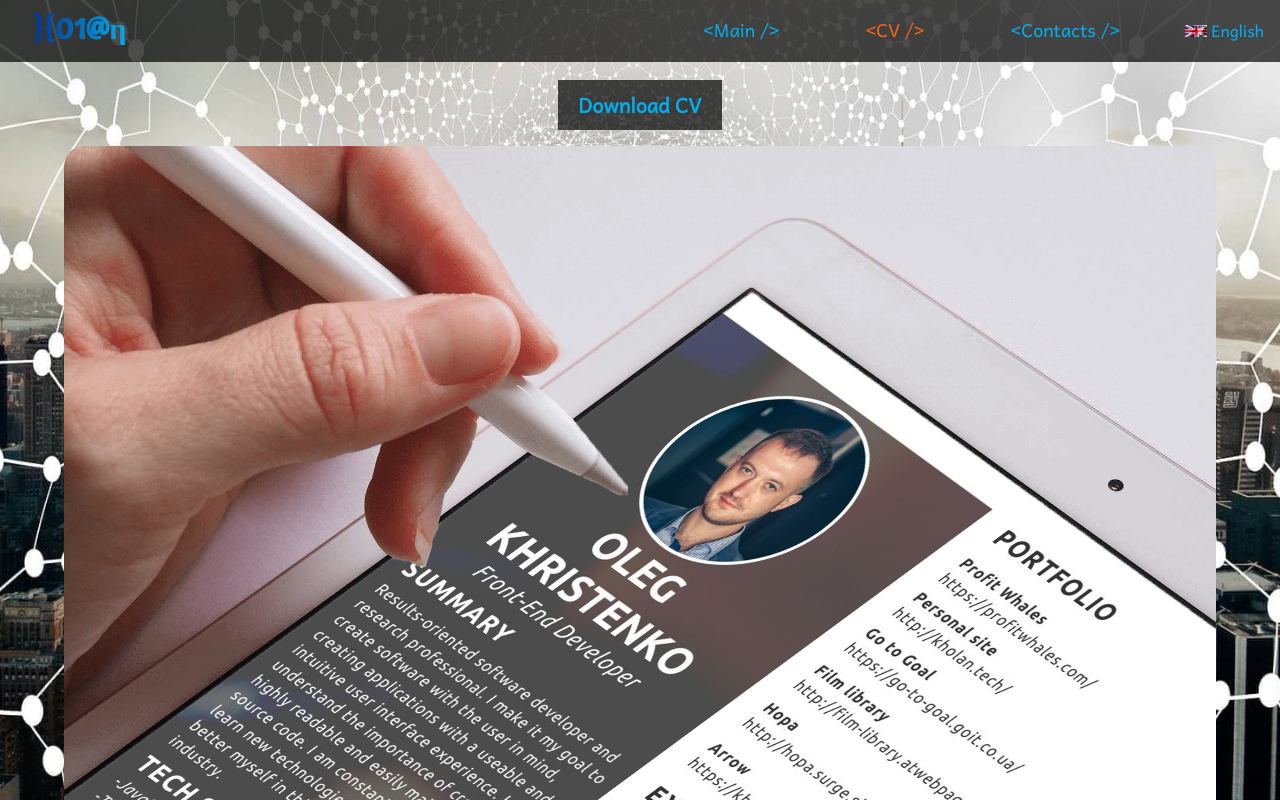
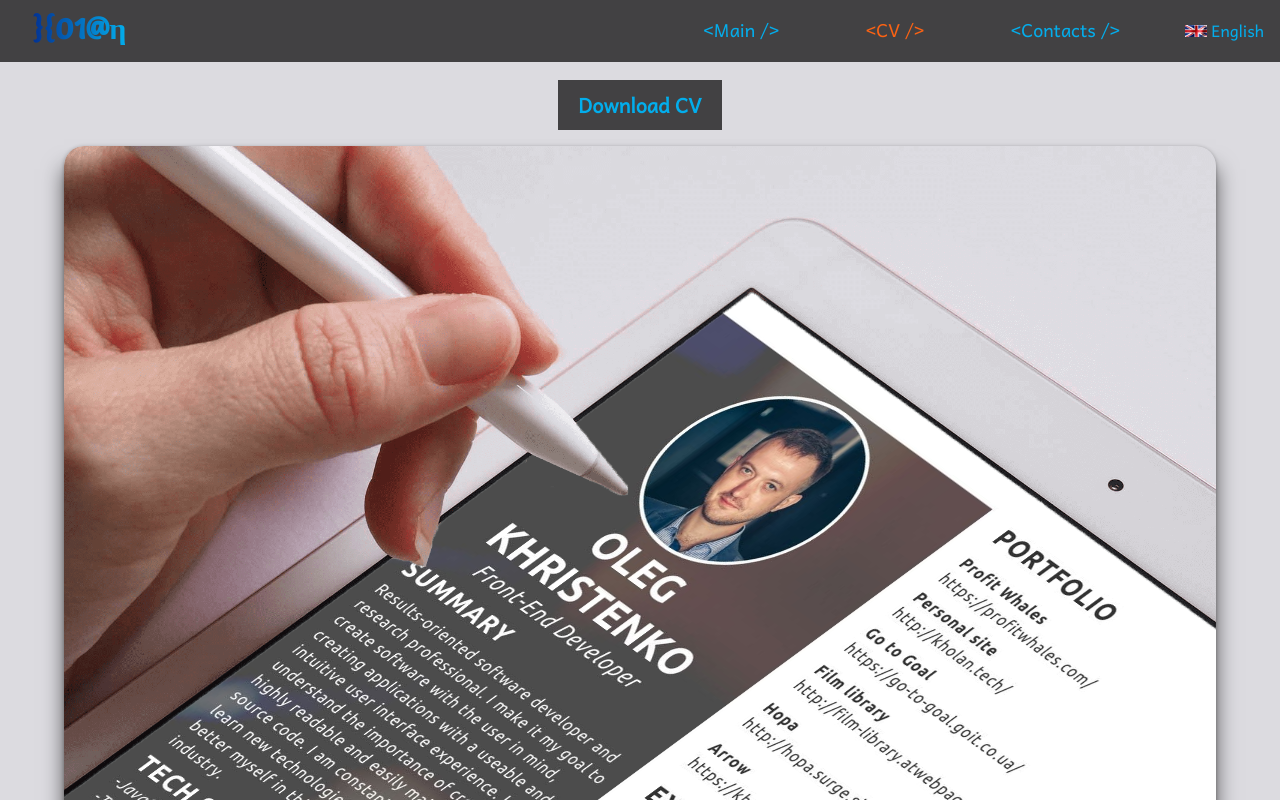
Before and after one commit to Kh-Ol-An/kholan-tech-vue, a Vue app: page /cv in a window 1280 px wide. Shown: the top 800 px of the page. Built offline with nearby package versions, Linux system fonts and the light colour scheme; grey boxes are pictures that could not be loaded.

Commit message:
Finished CV

```diff
--- a/src/components/CV/CV.vue
+++ b/src/components/CV/CV.vue
@@ -1,5 +1,5 @@
 <template>
-    <div class="main" @click="handleDisactive" @keydown.esc="inactive">
+    <div class="main" tabindex="0" @click="handleInActive" @keydown.esc="inActive">
         <div class="main__download">
             <span class="main__download-text">{{ getContentLang.download_cv }}</span>
             <a class="main__download-link" :title="getContentLang.title.download" :href="link">
@@ -7,12 +7,14 @@
             </a>
         </div>
 
-        <div class="main__tablet" :class="{overflow: isOverflow}">
-            <img class="main__tablet-img" :class="{IMG: isIMG}" src="@/assets/images/bg/cv-bg-img.png" alt="tablet" width="1920"/>
-            <button class="main__tablet-btn" :title="getContentLang.title.click" type="button"
+        <div class="main__tablet">
+            <img class="main__tablet-img" :class="{absolute: isAbsolute, index: isIndex}" src="@/assets/images/bg/cv-bg-img.png"
+                 alt="tablet"
+                 width="1920"/>
+            <button class="main__tablet-btn" :class="{none: isNone}" :title="getContentLang.title.click" type="button"
                     @click="handleActive"></button>
-            <div class="main__tablet-cv" :class="{index: isIndex, active: isActive, static: isStatic}">
-                <a class="main__tablet-cv-link" :class="{pointer: isPointer}" :title="getContentLang.title.download"
+            <div class="main__tablet-cv" :class="{active: isActive, static: isStatic}">
+                <a class="main__tablet-cv-link" :title="getContentLang.title.download"
                    :href="link">
                     <img class="main__tablet-cv-img" :src="cvImg" alt="resume" width="1414"/>
                 </a>
@@ -28,14 +30,11 @@ export default {
     name: "CV",
     data() {
         return {
-            isOverflow: false,
-            isPointer: false,
+            isAbsolute: false,
             isIndex: false,
+            isNone: false,
             isActive: false,
-            isIMG: false,
             isStatic: false,
-            // isIndex: true,
-            // isActive: true,
         }
     },
     computed: {
@@ -57,29 +56,29 @@ export default {
     },
     methods: {
         active() {
-            this.isIndex = true
+            this.isNone = true
             this.isActive = true
-            this.isOverflow = true
             setTimeout(() => {
-                this.isIMG = true
+                this.isAbsolute = true
+                this.isIndex = true
                 this.isStatic = true
             }, 700)
         },
-        inactive() {
-            this.isIndex = false
+        inActive() {
+            this.isAbsolute = false
             this.isActive = false
-            this.isOverflow = false
+            this.isStatic = false
             setTimeout(() => {
-                this.isIMG = false
-                this.isStatic = false
+                this.isIndex = false
+                this.isNone = false
             }, 700)
         },
         handleActive() {
             this.active()
         },
-        handleDisactive(e) {
+        handleInActive(e) {
             if (e.target !== e.currentTarget) return
-            this.inactive()
+            this.inActive()
         },
     },
 }
@@ -89,28 +88,18 @@ export default {
 @import "~@/styles/variables.scss";
 
 .main {
-    //height: 100vh;
     overflow-x: hidden;
     overflow-y: auto;
-    //position: absolute;
-    //top: 0;
-    //right: 0;
-    //bottom: 0;
-    //left: 0;
-    background-image: url('~@/assets/images/bg/cv-bg-img.jpg');
     background-attachment: fixed;
-    //background-attachment: scroll;
     background-position: center;
     background-repeat: no-repeat;
     background-size: cover;
+    background-color: #DCDBE0;
     display: flex;
     flex-flow: column;
 
     &__download {
-        //width: fit-content;
         height: 5em;
-        //position: relative;
-        //top: 8em;
         display: flex;
         justify-content: center;
         align-items: center;
@@ -182,30 +171,28 @@ export default {
     &__tablet {
         width: 90%;
         position: relative;
-        //top: 9.6em;
-        //margin: 0 auto 6.4em;
         margin: 1.6em auto 6.4em;
         border-radius: 2em;
         overflow: hidden;
         transition: transform 700ms ease-in;
-
-        &.overflow {
-            //overflow: unset;
-            //overflow-x: hidden;
-            //overflow-y: auto;
-        }
+        box-shadow: 0 1px 4px rgba(0, 0, 0, .3),
+        -23px 0 20px -23px rgba(0, 0, 0, .6),
+        23px 0 20px -23px rgba(0, 0, 0, .6),
+        inset 0 0 40px rgba(0, 0, 0, .1);
 
         &-img {
             position: relative;
             width: 100%;
             height: 100%;
-            //object-fit: contain;
             border-radius: 2em;
             z-index: 1;
 
-            &.IMG {
+            &.absolute {
                 position: absolute;
-                z-index: -1;
+            }
+
+            &.index {
+                z-index: 0;
             }
         }
 
@@ -215,7 +202,6 @@ export default {
             position: absolute;
             top: 21%;
             left: 5%;
-            //transform: rotate3D(44, -41, 52, 66deg);
             transform: rotate3D(44, -41, 52, 66deg);
             border: none;
             padding: 0;
@@ -223,6 +209,10 @@ export default {
             background: transparent;
             cursor: pointer;
             z-index: 2;
+
+            &.none {
+                display: none;
+            }
         }
 
         &-cv {
@@ -230,20 +220,17 @@ export default {
             position: absolute;
             top: 4%;
             left: -15%;
-            //transform: rotate3D(44, -41, 52, 66deg);
             transform: rotate3D(44, -41, 52, 66deg);
-            transition: transform 700ms ease-in;
+            transition: transform 700ms ease-in,
+            top 700ms ease-in,
+            left 700ms ease-in;
 
-            &.index {
+            &.active {
+                top: 0;
+                left: 0;
+                transform: rotate3D(0, 0, 0, 0deg);
                 cursor: pointer;
                 z-index: 3;
-            }
-
-            &.active {
-                //top: 0%;
-                //left: 0%;
-                transform: rotate3D(0, 0, 0, 0deg);
-                //margin-bottom: 3.2em;
             }
 
             &.static {
@@ -254,16 +241,11 @@ export default {
                 width: 100%;
                 height: 100%;
                 pointer-events: none;
-
-                &.pointer {
-                    pointerEvents: 'auto'
-                }
             }
 
             &-img {
                 width: 100%;
                 height: 100%;
-                //margin-bottom: 8em;
             }
         }
 
```
Also changed, not shown: src/views/CVPage.vue (+0 -7 lines), src/assets/images/bg/cv-bg-img.jpg (deleted).
